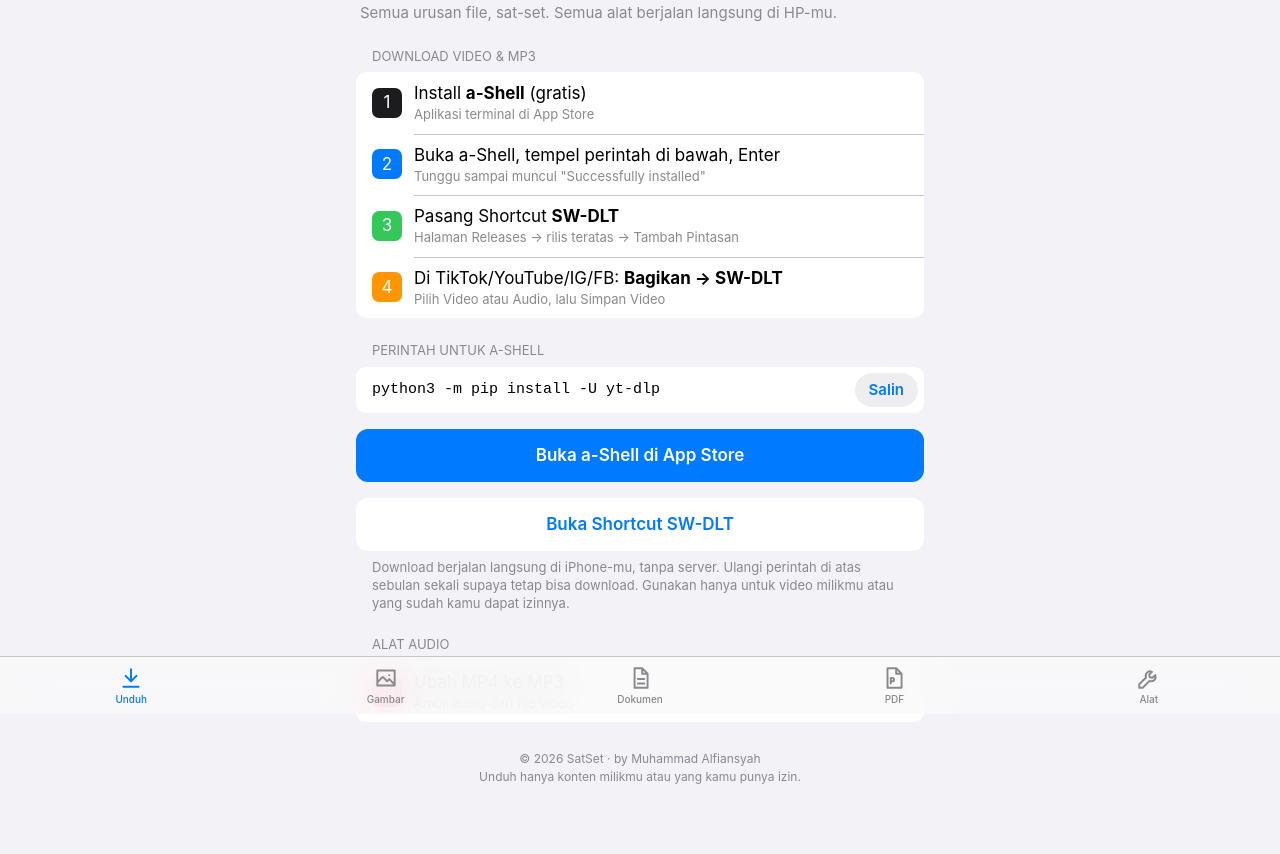
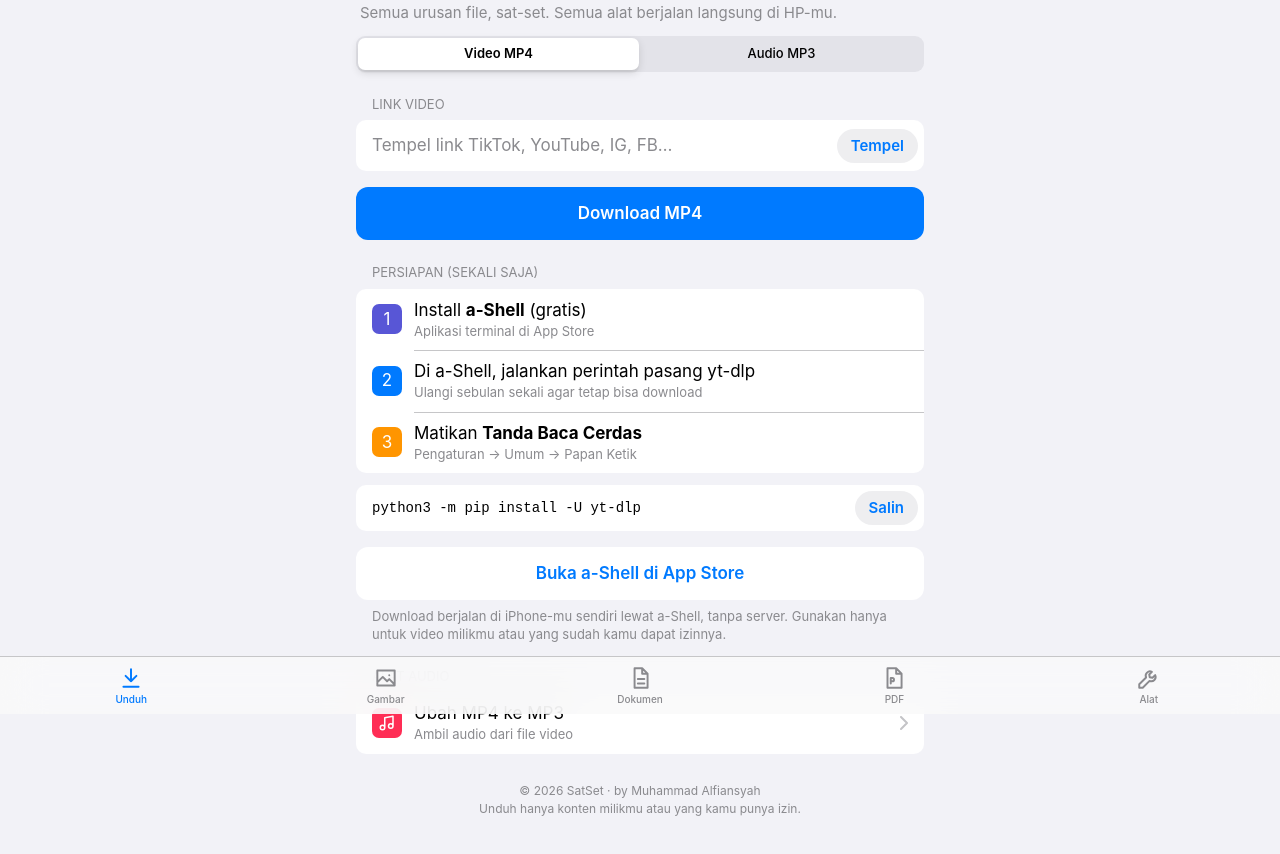
Before and after one commit to mfsyhdev/satset-app, a plain HTML site: page index.html in a window 1280 px wide. Shown: the part 86-940 px from the top of the page. Drawn offline with Linux system fonts and the light colour scheme.

Commit message:
Add files via upload

```diff
--- a/index.html
+++ b/index.html
@@ -391,24 +391,58 @@ function renderTab(id){
   if(id === "unduh") bindDownloader();
 }
 
-// ---------- DOWNLOAD (lewat Shortcut a-Shell + SW-DLT, langsung di iPhone)
+// ---------- DOWNLOAD (dijalankan oleh a-Shell di iPhone, dipanggil langsung dari SatSet)
 const YTCMD = "python3 -m pip install -U yt-dlp";
+let dlMode = "mp4";
+function dlCommand(url){
+  return dlMode === "mp3"
+    ? `yt-dlp -P ~/Documents -x --audio-format mp3 ${url}`
+    : `yt-dlp -P ~/Documents -f b ${url}`;
+}
 function downloaderHTML(){
-  return `<div class="hdr">Download video & MP3</div>
+  return `<div style="margin-top:12px">${segHTML("dlmode", [["mp4","Video MP4"],["mp3","Audio MP3"]], dlMode).replace('class="segwrap"', 'class=""')}</div>
+  <div class="hdr">Link video</div>
+  <div class="group"><div class="field">
+    <input type="url" id="url" placeholder="Tempel link TikTok, YouTube, IG, FB…" autocomplete="off" autocapitalize="off" inputmode="url" aria-label="Link video">
+    <button class="pill" id="paste" type="button">Tempel</button></div></div>
+  <button class="btn" id="dlgo" type="button">Download MP4</button>
+  <div class="toast" id="msg"></div>
+  <div id="dlbox" class="hide"><div class="hdr">Perintah yang dijalankan</div>
+    <div class="group"><div class="field"><code id="dlcmd" style="flex:1;font-size:13px;overflow-wrap:anywhere"></code><button class="pill" id="dlcopy" type="button">Salin</button></div></div>
+    <p class="foot">Kalau a-Shell terbuka tapi tidak mulai download, tempel perintah ini di a-Shell lalu Enter. Hasilnya ada di app <b>File → Di iPhone Saya → a-Shell</b>, lalu Bagikan → <b>Simpan Video</b>.</p></div>
+  <div class="hdr">Persiapan (sekali saja)</div>
   <div class="group">
-    <div class="cell ic"><div class="icon" style="background:#1c1c1e">1</div><div class="grow">Install <b>a-Shell</b> (gratis)<small>Aplikasi terminal di App Store</small></div></div>
-    <div class="cell ic"><div class="icon" style="background:#007aff">2</div><div class="grow">Buka a-Shell, tempel perintah di bawah, Enter<small>Tunggu sampai muncul "Successfully installed"</small></div></div>
-    <div class="cell ic"><div class="icon" style="background:#34c759">3</div><div class="grow">Pasang Shortcut <b>SW-DLT</b><small>Halaman Releases → rilis teratas → Tambah Pintasan</small></div></div>
-    <div class="cell ic"><div class="icon" style="background:#ff9500">4</div><div class="grow">Di TikTok/YouTube/IG/FB: <b>Bagikan → SW-DLT</b><small>Pilih Video atau Audio, lalu Simpan Video</small></div></div>
+    <div class="cell ic"><div class="icon" style="background:#5856d6">1</div><div class="grow">Install <b>a-Shell</b> (gratis)<small>Aplikasi terminal di App Store</small></div></div>
+    <div class="cell ic"><div class="icon" style="background:#007aff">2</div><div class="grow">Di a-Shell, jalankan perintah pasang yt-dlp<small>Ulangi sebulan sekali agar tetap bisa download</small></div></div>
+    <div class="cell ic"><div class="icon" style="background:#ff9500">3</div><div class="grow">Matikan <b>Tanda Baca Cerdas</b><small>Pengaturan → Umum → Papan Ketik</small></div></div>
   </div>
-  <div class="hdr">Perintah untuk a-Shell</div>
-  <div class="group"><div class="field"><code style="flex:1;font-size:15px;overflow-wrap:anywhere">${YTCMD}</code><button class="pill" id="cpcmd" type="button">Salin</button></div></div>
-  <a class="btn" href="https://apps.apple.com/app/id1473805438" target="_blank" rel="noopener">Buka a-Shell di App Store</a>
-  <a class="btn sec" href="https://github.com/net00-1/SW-DLT/releases" target="_blank" rel="noopener">Buka Shortcut SW-DLT</a>
-  <p class="foot">Download berjalan langsung di iPhone-mu, tanpa server. Ulangi perintah di atas sebulan sekali supaya tetap bisa download. Gunakan hanya untuk video milikmu atau yang sudah kamu dapat izinnya.</p>`;
+  <div class="group" style="margin-top:12px"><div class="field"><code style="flex:1;font-size:14px;overflow-wrap:anywhere">${YTCMD}</code><button class="pill" id="cpcmd" type="button">Salin</button></div></div>
+  <a class="btn sec" href="https://apps.apple.com/app/id1473805438" target="_blank" rel="noopener">Buka a-Shell di App Store</a>
+  <p class="foot">Download berjalan di iPhone-mu sendiri lewat a-Shell, tanpa server. Gunakan hanya untuk video milikmu atau yang sudah kamu dapat izinnya.</p>`;
 }
 function howHTML(){ return ""; }
-function bindDownloader(){ const b = $("#cpcmd"); if(b) b.onclick = e => copyText(YTCMD, e.target); }
+function bindDownloader(){
+  const root = $("#main"), m = $("#msg");
+  const label = () => $("#dlgo").textContent = dlMode === "mp3" ? "Download MP3" : "Download MP4";
+  bindSegs(root, () => { dlMode = segVal(root, "dlmode") || "mp4"; label(); });
+  label();
+  $("#cpcmd").onclick = e => copyText(YTCMD, e.target);
+  $("#paste").onclick = async () => {
+    try { $("#url").value = (await navigator.clipboard.readText()).trim(); }
+    catch { $("#url").focus(); toast(m, "err", "Ketuk lama kolom link, lalu pilih Tempel."); }
+  };
+  $("#dlcopy").onclick = e => copyText($("#dlcmd").textContent, e.target);
+  $("#dlgo").onclick = () => {
+    const raw = $("#url").value.trim(), found = raw.match(/https?:\/\/[^\s"'“”‘’<>]+/);
+    if(!found) return toast(m, "err", "Tempel link video yang valid (diawali https://).");
+    const url = found[0].replace(/[),.]+$/, "");
+    const cmd = dlCommand(/[&?;|$`]/.test(url) ? `'${url}'` : url);
+    $("#dlcmd").textContent = cmd; $("#dlbox").classList.remove("hide");
+    toast(m, "info", "Membuka a-Shell… download berjalan di sana.");
+    location.href = "ashell:" + encodeURIComponent(cmd);
+    setTimeout(() => toast(m, "ok", "Kalau a-Shell belum terpasang, install dulu lewat tombol di bawah."), 2500);
+  };
+}
 async function readResp(resp, fallback, barEl){
   if(!resp.ok){ let t = "Gagal memproses."; try { t = (await resp.json()).error || t } catch {} throw new Error(t); }
   const total = +resp.headers.get("Content-Length") || 0;
```
